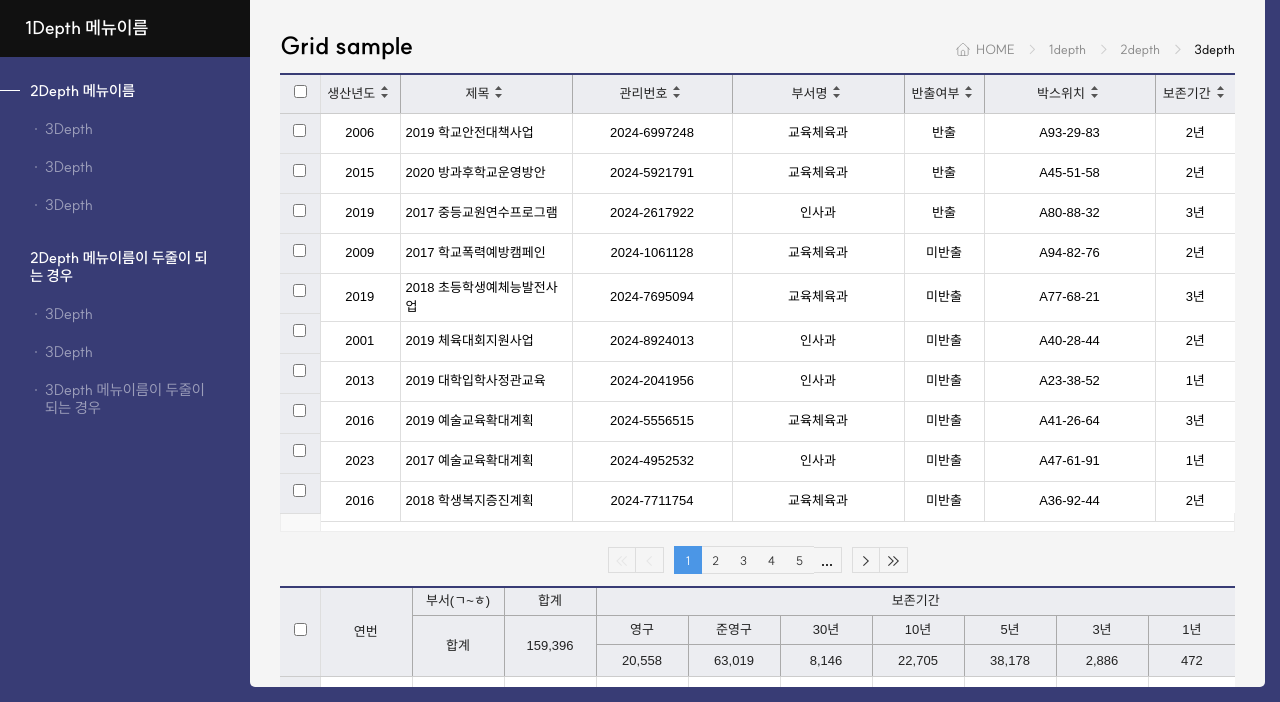
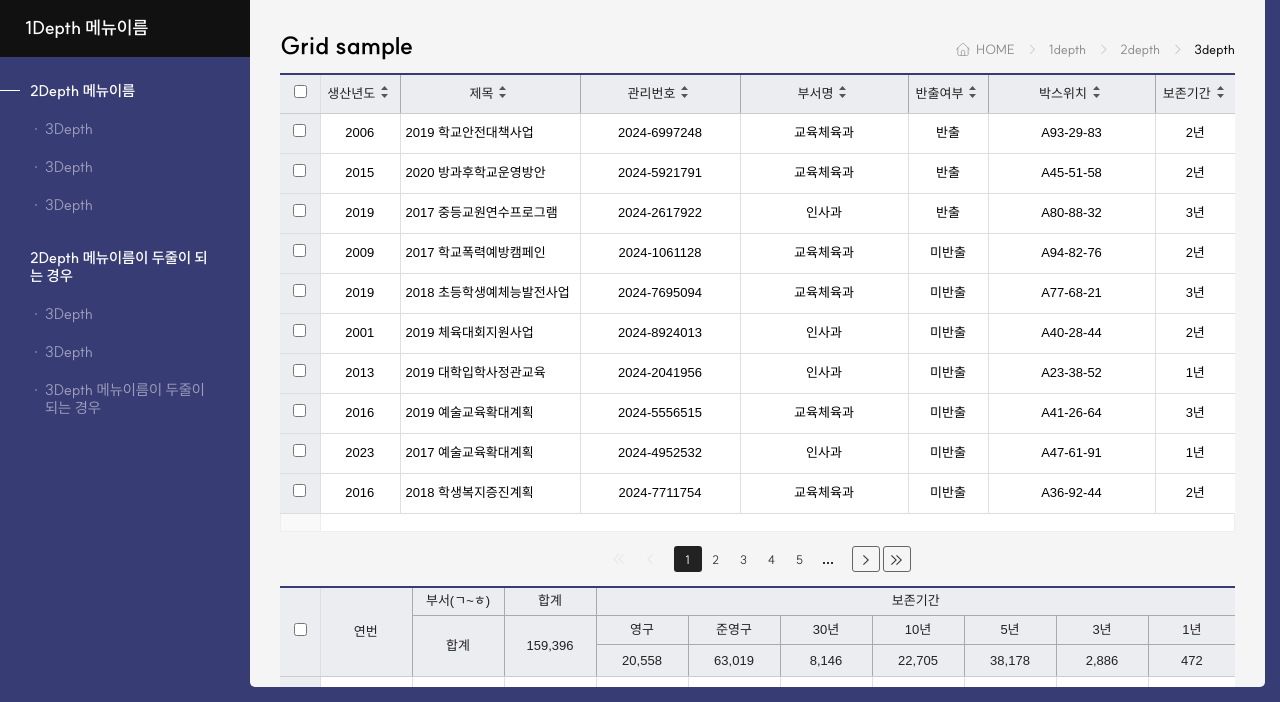
Before and after one commit to eun83/publishing-admin, a website: page html/grid.html in a window 1280 px wide. Shown: the part 98-800 px from the top of the page. Drawn offline with nearby package versions, Linux system fonts and the light colour scheme.

Commit message:
tui 페이징 디자인 적용

```diff
--- a/html/css/common.css
+++ b/html/css/common.css
@@ -114,6 +114,31 @@
   scrollbar-face-color:rgba(170,170,170,.5);
   scrollbar-highlight-color:rgba(170,170,170,.5);
   scrollbar-arrow-color:#ddd
+}
+
+/* tui-pagination */
+.tui-pagination .tui-page-btn{
+  border: 0px !important;
+  border-radius: 3px;
+}
+
+.tui-pagination .tui-page-btn.tui-first:not(.tui-is-disabled),
+.tui-pagination .tui-page-btn.tui-last:not(.tui-is-disabled),
+.tui-pagination .tui-page-btn.tui-prev:not(.tui-is-disabled),
+.tui-pagination .tui-page-btn.tui-next:not(.tui-is-disabled) {
+  border: 1px solid #666 !important;
+}
+
+.tui-pagination .tui-page-btn.tui-first{
+  margin-right:3px;
+}
+
+.tui-pagination .tui-page-btn.tui-last{
+  margin-left:3px;
+}
+
+.tui-pagination .tui-page-btn.tui-is-selected{
+  background-color: #222;
 }
 
 /* skipmenu */
--- a/html/css/component.css
+++ b/html/css/component.css
@@ -356,26 +356,6 @@ table.align_center {
   border-bottom: 0;
 }
 
-/* tui grid tabel */
-.tui-grid-header {
-  background-color: #0f0707; /* 원하는 색상으로 변경 */
-  color: #ffffff; /* 텍스트 색상 변경 (선택 사항) */
-}
-
-
-
-
-
-
-
-
-
-
-
-
-
-
-
 /* ---------- respond ---------- */
 
 @media screen and (max-width: 1700px) {
--- a/html/grid.html
+++ b/html/grid.html
@@ -247,7 +247,7 @@
                     rowHeaders: ['checkbox'],
                     columns: [
                       { name: "column1", header: "생산년도", sortable: true, width: 80, align: 'center' },
-                      { name: "column2", header: "제목", sortable: true, align: 'left' , whiteSpace: 'pre-wrap'},
+                      { name: "column2", header: "제목", sortable: true, minWidth : 180, align: 'left' },
                       { name: "column3", header: "관리번호", sortable: true, width: 160, align: 'center' },
                       { name: "column4", header: "부서명", sortable: true, align: 'center' },
                       { name: "column5", header: "반출여부", sortable: true, width: 80,  align: 'center' },
@@ -267,11 +267,9 @@
                       itemsPerPage: 10,
                       visiblePages: 5
                   });
-
                   grid1.resetData(grid_data_sample.slice(0, 10));
                 });
               </script>
-
             </div>
 
             <div class="grid_board">
@@ -283,7 +281,7 @@
                 $(function(){
                   const grid2 = new tui.Grid({
                     el: document.getElementById("grid_tale2"),
-                    scrollX: false,
+                    scrollX: true,
                     scrollY: false,
                     header: {
                       height:90,
@@ -326,7 +324,6 @@
                   grid2.resetData(grid_data_sample2.slice(0, 10));
                 });
               </script>
-              <!-- 페이지네이션 달아주세용 -->
             </div>
           </div>
         </div>
```
